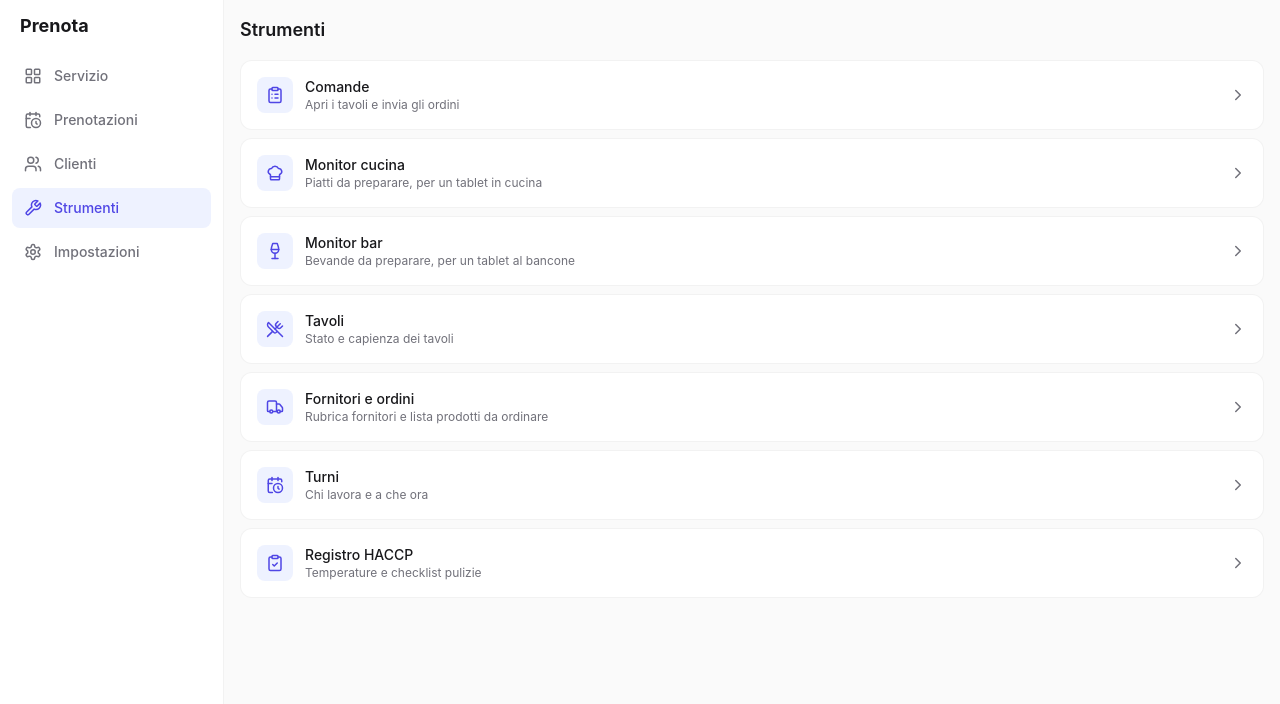
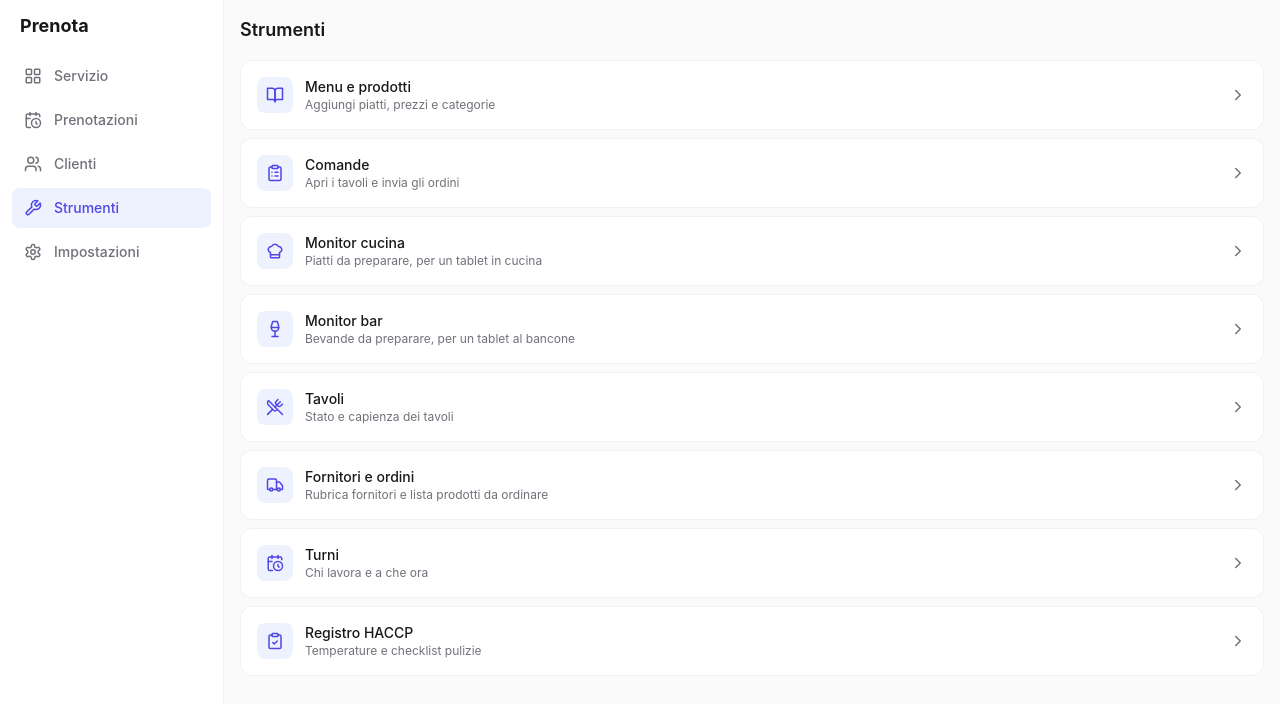
Before and after one commit to andru1607/Prenota-app, a Next.js app in the folder prenota-app/: page /strumenti in a window 1280 px wide. Shown: the top 704 px of the page. Built offline with nearby package versions, Linux system fonts and the light colour scheme; no server answers.

Commit message:
Add BookOpen icon and menu item to tools

```diff
--- a/prenota-app/app/strumenti/page.tsx
+++ b/prenota-app/app/strumenti/page.tsx
@@ -10,9 +10,16 @@ import {
   ClipboardList,
   ChefHat,
   Wine,
+  BookOpen,
 } from "lucide-react";
 
 const TOOLS = [
+  {
+    href: "/vetrina",
+    icon: BookOpen,
+    title: "Menu e prodotti",
+    description: "Aggiungi piatti, prezzi e categorie",
+  },
   {
     href: "/comande",
     icon: ClipboardList,
```
